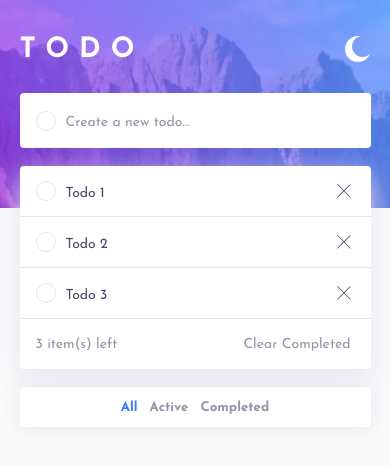
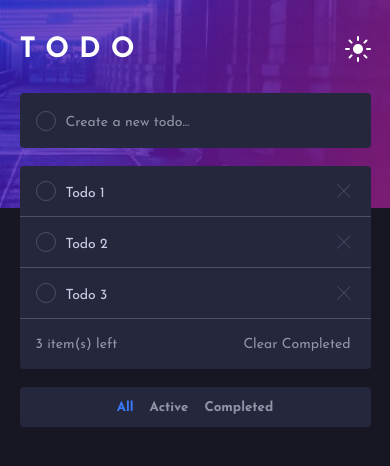
Before and after one commit to codenamecat/todo-app, a plain HTML site: page index.html in a window 390 px wide. Both pictures are taken after a click on the button 357 px from the left and 50 px from the top of the page. Drawn offline with Linux system fonts and the light colour scheme.

Commit message:
dark mode styling added

```diff
--- a/css/styles.scss
+++ b/css/styles.scss
@@ -1,7 +1,6 @@
 $lightcolors: (
     bright-blue: #3a7bfd,
     check-background: linear-gradient(135deg, #57ddff, #c058f3),
-    //huom background-image,ei -color
     very-light-gray: #fafafa,
     very-light-grayish-blue: #e4e5f1,
     light-grayish-blue: #d2d3db,
@@ -21,17 +20,13 @@ $darkcolors: (
 
 @function lightcolor($color-name) {
     @return map-get($lightcolors, $color-name)
-}
-
-;
+};
 
 @function darkcolor($color-name) {
     @return map-get($darkcolors, $color-name)
-}
+};
 
-;
-
-$desktop: 1440px; //for now
+$desktop: 700px;
 
 @mixin desktop {
     @media (min-width: #{$desktop}) {
@@ -57,6 +52,20 @@ body {
     background-color: lightcolor(very-light-gray);
     background-size: contain;
     width: 90%;
+    max-width: 600px;
+
+    &.dark-mode {
+        background-color: darkcolor(very-dark-blue);
+        background-image: url("../images/bg-mobile-dark.jpg");
+    }
+
+    @include desktop {
+        background-image: url("../images/bg-desktop-light.jpg");
+
+        &.dark-mode {
+            background-image: url("../images/bg-desktop-dark.jpg");
+        }
+    }
 }
 
 .heading-and-button {
@@ -77,14 +86,23 @@ h1 {
     border: none;
     background: none;
     padding: 0;
+    cursor: pointer;
 }
 
 #sun-icon {
-    display: none; //for light mode
+    display: none;
+
+    &.dark-mode {
+        display: inline-block;
+    }
 }
 
 #moon-icon {
-    display: inline-block; //for light mode
+    display: inline-block;
+
+    &.dark-mode {
+        display: none;
+    }
 }
 
 #todo-textbox {
@@ -96,6 +114,11 @@ h1 {
     padding-top: 4px;
     padding-left: 46px;
     font-size: 16px;
+
+    &.dark-mode {
+        background-color: darkcolor(very-dark-desaturated-blue);
+        color: darkcolor(light-grayish-blue);
+    }
 
     &::placeholder {
         color: lightcolor(dark-grayish-blue);
@@ -123,24 +146,35 @@ h1 {
     margin: 18px 0;
     border-radius: 4px;
     box-shadow: 0 10px 30px lightcolor(very-light-grayish-blue);
+
+    &.dark-mode {
+        background-color: darkcolor(very-dark-desaturated-blue);
+        box-shadow: none;
+    }
 }
 
 .todo-element {
     min-height: 50px;
     font-size: 14px;
+    color: lightcolor(very-dark-grayish-blue);
     border-bottom: 1px solid lightcolor(very-light-grayish-blue);
     display: flex;
     align-items: center;
     position: relative;
 
+    &.dark-mode {
+        border-bottom: 1px solid darkcolor(darker-grayish-blue);
+        color: darkcolor(light-grayish-blue);
+    }
+
     img {
         position: absolute;
         right: 20px;
         width: 14px;
+        cursor: pointer;
     }
 
     label {
-        color: lightcolor(very-dark-grayish-blue);
         padding-top: 10px;
         padding-bottom: 6px;
         margin-left: 10px;
@@ -155,6 +189,11 @@ input[type="checkbox"] {
     border-radius: 50%;
     border: 1px solid lightcolor(very-light-grayish-blue);
     margin: 0 0 0 16px;
+    cursor: pointer;
+
+    &.dark-mode {
+        border: 1px solid darkcolor(darker-grayish-blue);
+    }
 
     &:checked {
         background-image: url("../images/icon-check.svg"), lightcolor(check-background);
@@ -183,6 +222,7 @@ input[type="checkbox"] {
     #clear-completed {
         margin-right: 20px;
         padding-top: 4px;
+        cursor: pointer;
     }
 }
 
@@ -194,12 +234,20 @@ input[type="checkbox"] {
     display: flex;
     justify-content: center;
 
+    &.dark-mode {
+        background-color: darkcolor(very-dark-desaturated-blue);
+        box-shadow: none;
+    }
+
     button {
         border: none;
         background: none;
+        padding: 0;
+        margin: 0 8px;
         font-family: 'Josefin Sans', sans-serif;
         font-weight: 700;
         color: lightcolor(dark-grayish-blue);
+        cursor: pointer;
     }
 
     .active {
--- a/index.html
+++ b/index.html
@@ -13,7 +13,7 @@
     <link rel="stylesheet" href="css/styles.css">
 </head>
 
-<body>
+<body id="document-body">
     <div class="heading-and-button">
         <h1>Todo</h1>
         <button id="mode-toggler">
@@ -26,7 +26,7 @@
         <input id="visual-checkbox" type="checkbox" />
         <input id="todo-textbox" type="text" placeholder="Create a new todo..." />
     </div>
-    <div class="list-container">
+    <div class="list-container" id="list-container">
         <div id="todo-list-element">
             <!-- items go here -->
 
--- a/script.js
+++ b/script.js
@@ -30,6 +30,13 @@ const clearCompleted = document.getElementById('clear-completed');
 const allBtn = document.getElementById('all-button');
 const activeBtn = document.getElementById('active-button');
 const completedBtn = document.getElementById('completed-button');
+
+const modeToggler = document.getElementById('mode-toggler');
+const documentBody = document.getElementById('document-body');
+const listContainer = document.getElementById('list-container');
+const filterContainer = document.getElementById('filter-container');
+const sunIcon = document.getElementById('sun-icon');
+const moonIcon = document.getElementById('moon-icon');
 
 function createTodo(title) {
     const id = "" + new Date().getTime();
@@ -69,6 +76,12 @@ function renderList(arr) {
 
         listItem.classList.add('todo-element');
 
+        if (documentBody.classList.contains('dark-mode')) {
+            listItem.classList.add('dark-mode');
+        } else {
+            listItem.classList.remove('dark-mode');
+        }
+
         todoCheckbox.setAttribute('type', 'checkbox');
         todoCheckbox.setAttribute('name', 'todo-item');
         todoCheckbox.id = todo.id;
@@ -76,6 +89,12 @@ function renderList(arr) {
 
         if (todo.isChecked) {
             todoCheckbox.setAttribute('checked', true);
+        }
+
+        if (documentBody.classList.contains('dark-mode')) {
+            todoCheckbox.classList.add('dark-mode');
+        } else {
+            todoCheckbox.classList.remove('dark-mode');
         }
 
         const checkboxLabel = document.createElement('label');
@@ -95,7 +114,7 @@ function renderList(arr) {
 }
 
 function updateItemsLeft() {
-    // probably not the best way to rewrite same code again but oh well
+    // probably not best policy to rewrite the same code but oh well
     const activeTodos = [];
 
     todos.forEach(function(todo) {
@@ -104,6 +123,18 @@ function updateItemsLeft() {
         }
     })
     itemsLeft.textContent = `${activeTodos.length} item(s) left`;
+}
+
+function toggleStyling() {
+    const todoElements = Array.from(document.getElementsByClassName('todo-element'));
+    todoElements.forEach(function(todo) {
+        todo.classList.toggle('dark-mode');
+    })
+
+    const checkboxes = Array.from(document.querySelectorAll('input[type=checkbox]'));
+    checkboxes.forEach(function(checkbox) {
+        checkbox.classList.toggle('dark-mode');
+    })
 }
 
 // controller
@@ -192,6 +223,17 @@ completedBtn.addEventListener('click', function() {
     activeBtn.classList.remove('active');
 })
 
+modeToggler.addEventListener('click', function() {
+    documentBody.classList.toggle('dark-mode');
+    listContainer.classList.toggle('dark-mode');
+    todoTextbox.classList.toggle('dark-mode');
+    filterContainer.classList.toggle('dark-mode');
+    moonIcon.classList.toggle('dark-mode');
+    sunIcon.classList.toggle('dark-mode');
+
+    toggleStyling();
+})
+
 renderList(todos);
 updateItemsLeft();
 
```
Also changed, not shown: css/styles.css, 1 other file.
